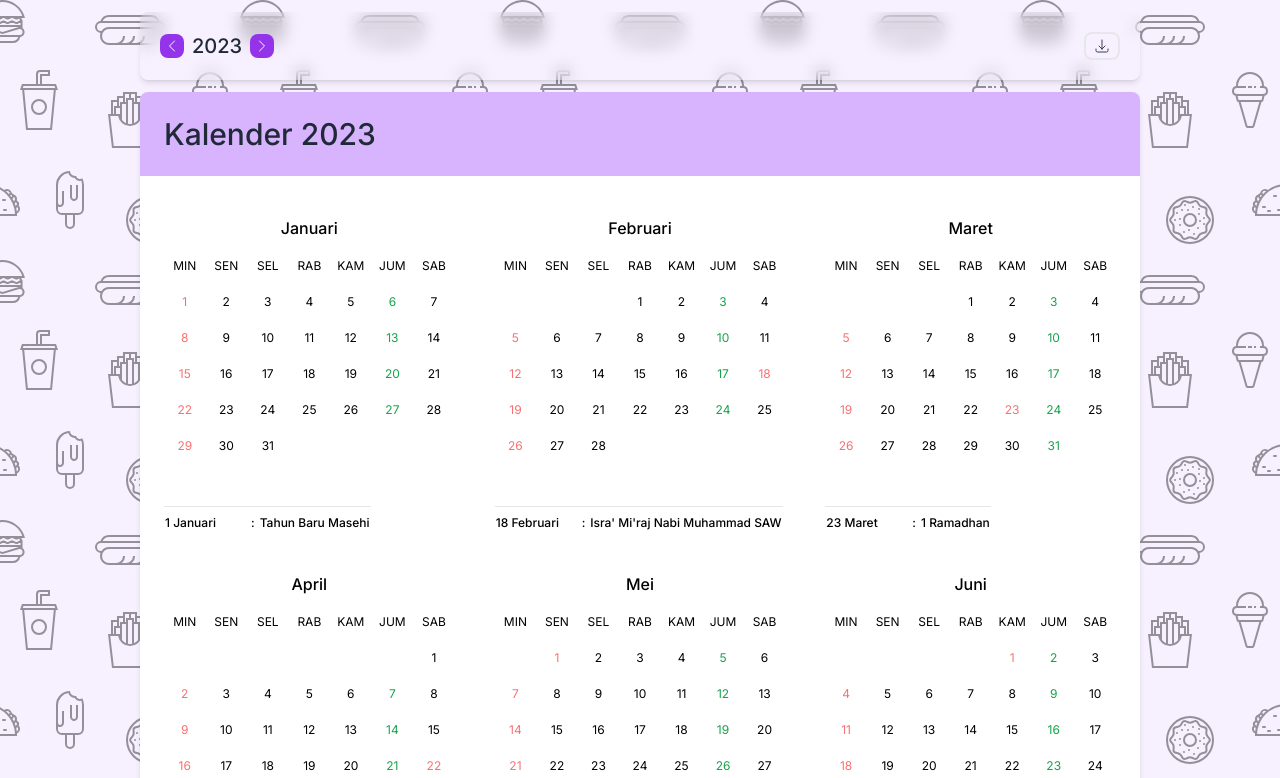
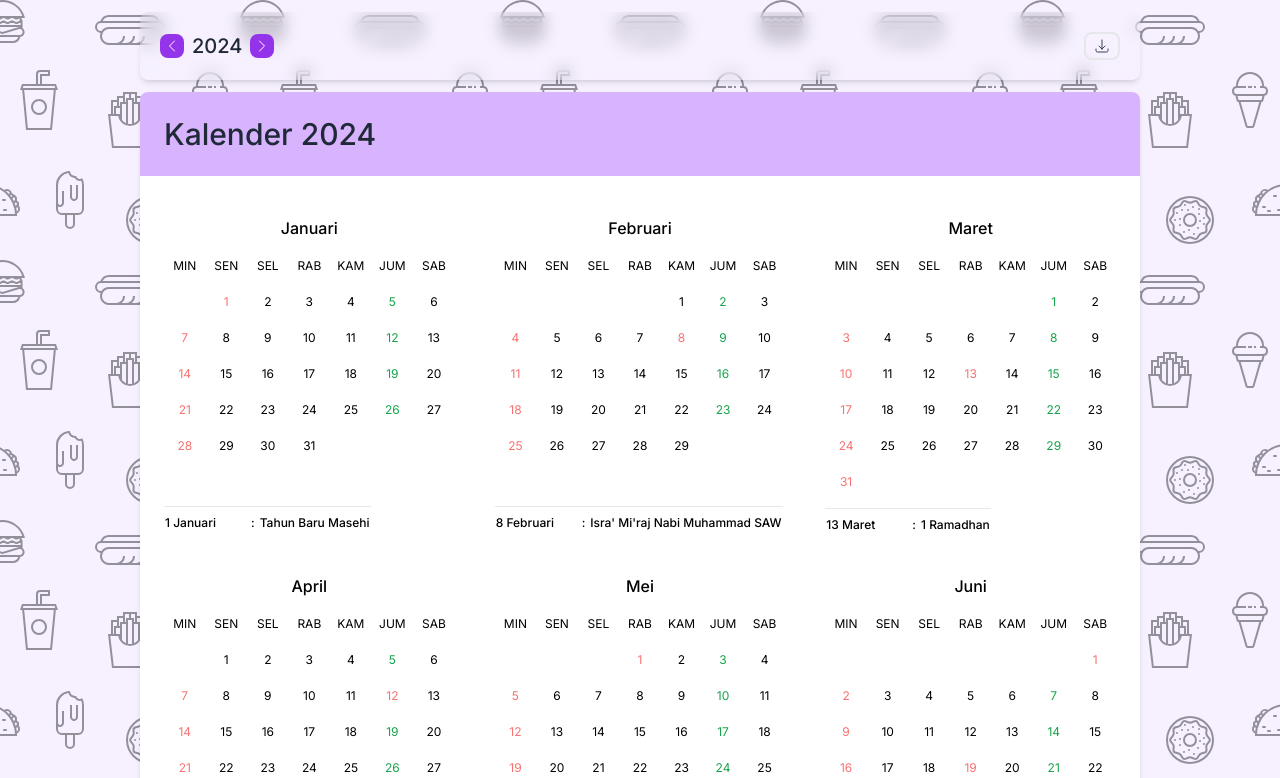
Before and after one commit to RayyanAhmadAlfatih/KingOfTanggal, a Next.js app: page / in a window 1280 px wide. Shown: the top 778 px of the page. Built offline with nearby package versions, Linux system fonts and the light colour scheme.

Commit message:
update tahun

```diff
--- a/src/app/page.tsx
+++ b/src/app/page.tsx
@@ -6,7 +6,7 @@ import Setting from './components/Setting'
 import Modal from './components/Modal'
 
 export default function Home() {
-  const [year, setYear] = useState<number>(2023)
+  const [year, setYear] = useState<number>(2024)
 
   return (
     <div>
```
